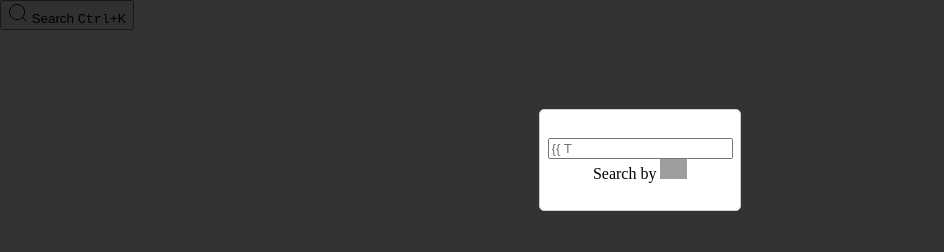
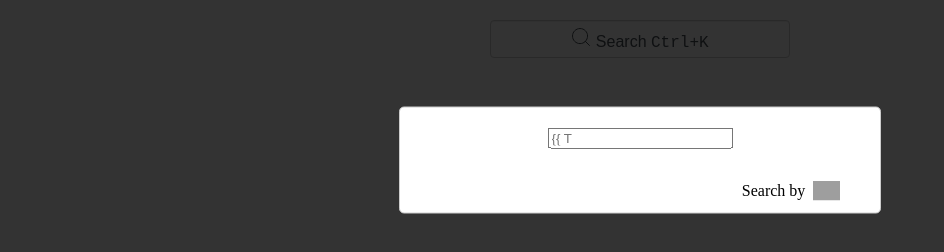
Before and after one commit to svennif/new-clerk-help, a plain HTML site: page index.html in a window 1280 px wide. Both pictures are taken after a click on the button "search". Shown: the whole page, without its empty margins (0-944 px from the left). Drawn offline with Linux system fonts and the light colour scheme; grey boxes are pictures that could not be loaded.

Commit message:
I try to make things look nice

```diff
--- a/index.html
+++ b/index.html
@@ -9,6 +9,25 @@
             html {
                 margin: 0;
                 padding: 0;
+            }
+
+            .clerk-search-button {
+                display: block;
+                width: 100%;
+                max-width: 300px;
+                height: calc(1.5em + 0.75rem + 2px);
+                padding: 0.375rem 0.75rem;
+                font-size: 1rem;
+                font-weight: 400;
+                margin: 20px auto;
+                line-height: 1.5;
+                color: #495057;
+                background-color: #fff;
+                background-clip: padding-box;
+                border: 1px solid #ccc;
+                border-radius: 0.25rem;
+                box-shadow: inset 0 1px 1px rgba(0, 0, 0, 0.075);
+                transition: border-color 0.15s ease-in-out, box-shadow 0.15s ease-in-out;
             }
 
             .modal-background {
@@ -42,23 +61,53 @@
             .modal-wrapper {
                 border: 1px solid #ccc;
                 border-radius: 5px;
-                width: 200px;
-                height: 100px;
+                width: 400px;
+                padding: 20px 40px 0 40px;
+                height: auto;
                 display: flex;
                 flex-direction: column;
                 align-items: center;
                 justify-content: center;
                 background: #fff;
-
                 position: fixed;
                 top: 20vh;
                 left: 50vw;
                 transform: translate(-50%, -50%);
             }
+
+            .modal-footer {
+                align-items: center;
+                background: var(--docsearch-footer-background);
+                border-radius: 0 0 8px 8px;
+                box-shadow: var(--docsearch-footer-shadow);
+                display: flex;
+                justify-content: flex-end;
+                flex-direction: row;
+                flex-shrink: 0;
+                margin-top: 20px;
+                height: 44px;
+                padding: 0 12px;
+                position: relative;
+                user-select: none;
+                width: 100%;
+                z-index: 300;
+            }
+
+            .clerk-logo {
+                margin-left: 8px;
+            }
+
+            .clerk-link {
+                display: flex;
+                align-items: center;
+                text-decoration: none;
+                cursor: auto;
+                color: #000;
+            }
         </style>
     </head>
     <body>
-        <button type="button" aria-label="search" onclick="toggleModal()">
+        <button class="clerk-search-button" type="button" aria-label="search" onclick="toggleModal()">
             <span>
                 <div class="td-search__icon"></div>
                 <svg width="20" height="20" class="DocSearch-Search-Icon" viewBox="0 0 20 20"><path d="M14.386 14.386l4.0877 4.0877-4.0877-4.0877c-2.9418 2.9419-7.7115 2.9419-10.6533 0-2.9419-2.9418-2.9419-7.7115 0-10.6533 2.9418-2.9419 7.7115-2.9419 10.6533 0 2.9419 2.9418 2.9419 7.7115 0 10.6533z" stroke="currentColor" fill="none" fill-rule="evenodd" stroke-linecap="round" stroke-linejoin="round"></path></svg>
@@ -80,9 +129,11 @@
                     </div>
                 </div>
                 <div class="modal-footer">
-                    Search by
-                    <img src="https://global-uploads.webflow.com/63357df7224a8a49353f3636/63381c44a918c228b61fd12e_Logo.svg" alt="Clerk.io logo" height="20px" />
-                    <!-- Clerk logo -->
+                    <a class="clerk-link" href="https://clerk.io">
+                        Search by
+                        <img class="clerk-logo" src="https://global-uploads.webflow.com/63357df7224a8a49353f3636/63381c44a918c228b61fd12e_Logo.svg" alt="Clerk.io logo" height="20px" />
+                        <!-- Clerk logo -->
+                    </a>
                 </div>
             </div>
         </div>
```
